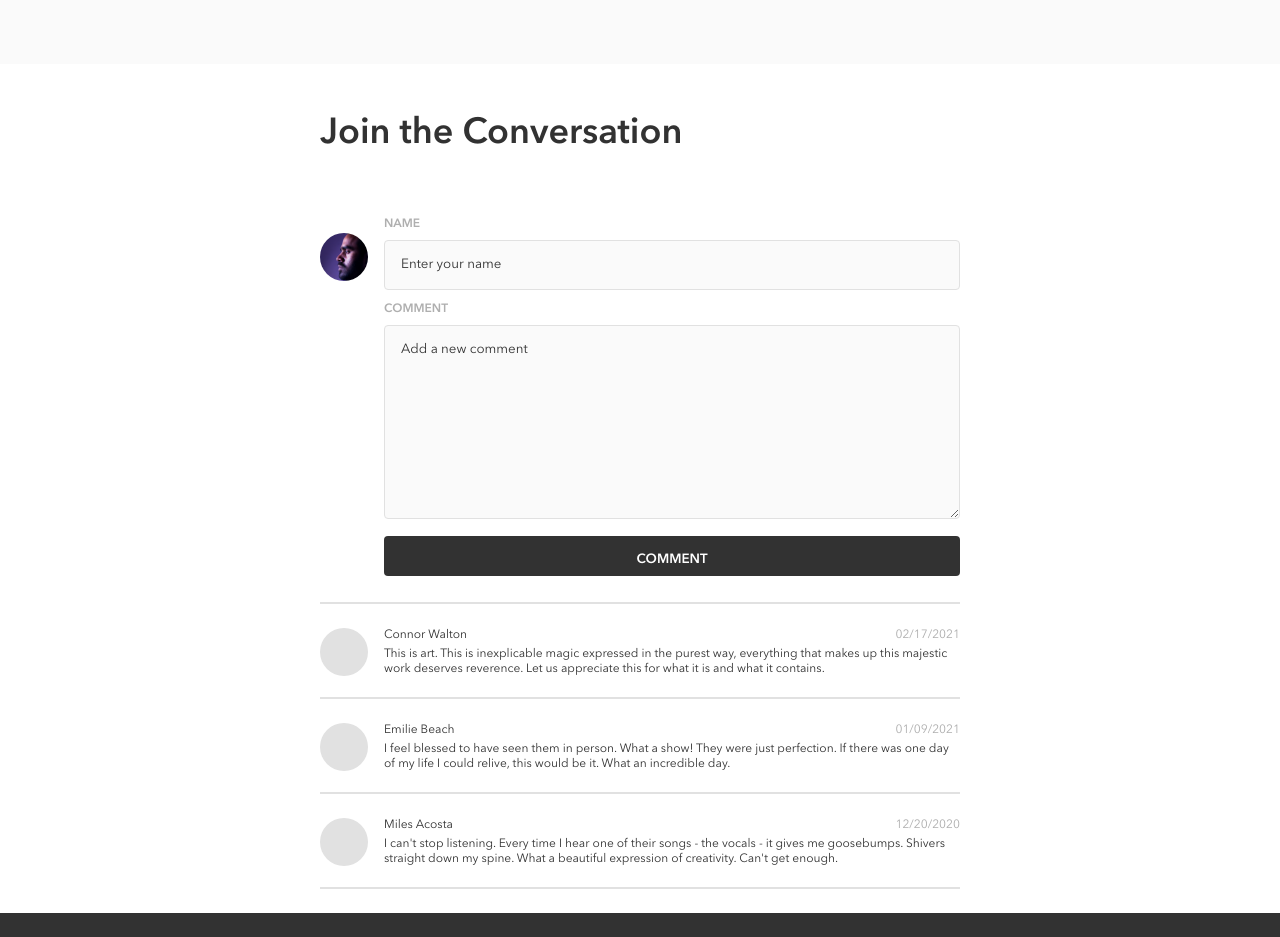
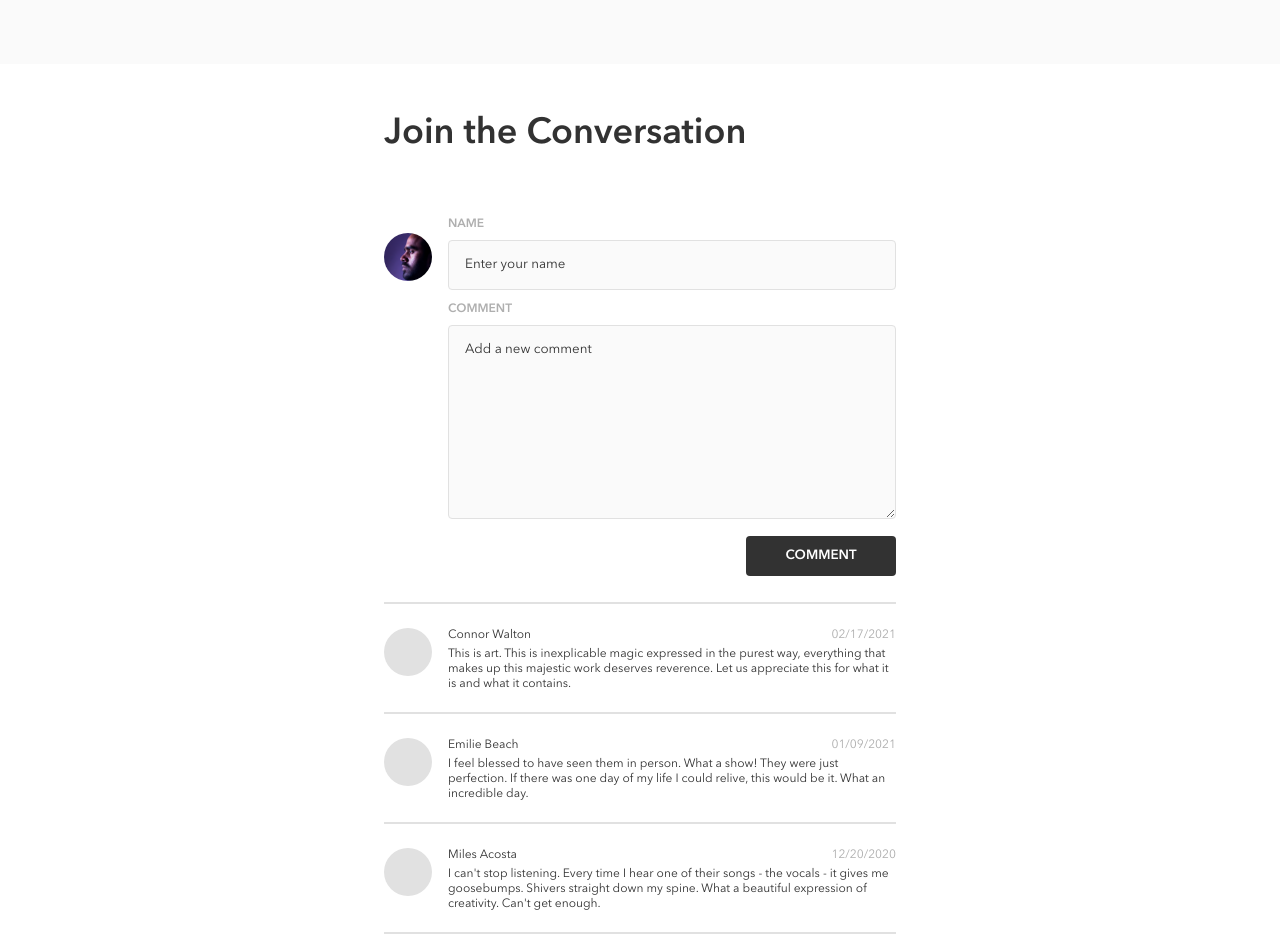
Before and after one commit to vivi-su/vivi-schulz-bandsite, a plain HTML site: page index.html in a window 1280 px wide. Shown: the part 2575-3512 px from the top of the page. Drawn offline with Linux system fonts and the light colour scheme.

Commit message:
move button to mixins.

```diff
--- a/index.html
+++ b/index.html
@@ -19,10 +19,10 @@
       <nav>
         <ul class="header__menu">
           <li class="header__menu-item header__menu-item--default">
-            <a class="header__menu-item-link" href="#">Biography</a>
+            <a class="header__menu-item-link" href="./index.html">Biography</a>
           </li>
           <li class="header__menu-item header__menu-item">
-            <a class="header__menu-item-link header__menu-item-link" href="#"
+            <a class="header__menu-item-link header__menu-item-link" href="./pages/shows.html"
               >Shows</a
             >
           </li>
--- a/styles/partials/_mixins.scss
+++ b/styles/partials/_mixins.scss
@@ -49,7 +49,7 @@ $desktop-min-width:1280px;
 /* logo */
 
 @mixin logo{
-     width:100%;
+    width:100%;
     max-width:12rem;
     max-height: 2rem;
     margin: 1.5rem 1.5rem 1.5rem 0;
@@ -57,3 +57,21 @@ $desktop-min-width:1280px;
     cursor: pointer;
      color: $primary-white;
 }
+
+/* button */
+
+@mixin button{
+    width:100%;
+   font-weight: 600;
+    height: 4rem;
+    background-color: #323232;
+    color: $primary-white;
+    border: 0;
+    cursor: pointer;
+    outline: 0;
+    border-radius: 4px;
+    transition: color .25s ease-in-out;
+    &:hover {
+      background-color: $secondary-darkBlack;
+    }
+}
--- a/styles/partials/components/_comment.scss
+++ b/styles/partials/components/_comment.scss
@@ -7,6 +7,10 @@
   margin:0 auto;
   line-height:1.25;
   font-size: 1rem;
+
+  button{
+        @include mixins.button;
+  }
 
   input{
     &::placeholder{
@@ -23,21 +27,12 @@
   }
 
   input,
-  textarea,
-  button {
+  textarea{
     width: 100%;
     padding: 1.2rem;
     outline: 0;
     margin-bottom: 1.2rem;
     border-radius: 4px;
-  }
-
-  button{
-    margin-bottom: 0;
-  }
-
-  input,
-  textarea {
     color: $primary-black;
     border: 1px solid $secondary-mercury;
     background-color: $secondary-alabaster;
@@ -53,17 +48,6 @@
     min-height: 3.6rem;
   }
 
-  button {
-    font-weight: 600;
-    height: 4rem;
-    background-color: #323232;
-    color: $primary-white;
-    border: 0;
-    cursor: pointer;
-    &:hover {
-      background-color: $secondary-darkBlack;
-    }
-  }
 
   &__title {
     font-size: 2.4rem;
@@ -77,8 +61,6 @@
      margin-top:2.4rem;
     margin-bottom:1.6rem;
     color:$primary-black;
-
-
   }
 
   &__form-image {
@@ -142,19 +124,21 @@
     width:70vw;
     font-size: 1.2rem;
 
+    button{
+      padding: 0 3.2rem;
+      width: 15rem;
+      float:right;
+    }
+
     label{
       margin-bottom:0.8rem;
     }
 
     input,
     textarea,
-    button {
+    padding{
         padding: 1.6rem;
         margin-bottom: 1.2rem;
-    }
-
-    button{
-      margin-bottom: 0;
     }
 
     textarea {
@@ -165,8 +149,6 @@
       font-size: 3.6rem;
       padding: 4.8rem 3.6rem 3.6rem 0;
   }
-
-
 
   &__form{
     padding-bottom:1rem;
@@ -187,6 +169,6 @@
 
 @include mixins.mq-large{
 .form,.comment{
-  width:50vw;
+  width:40vw;
 }
 }
```
Also changed, not shown: pages/shows.html (+1 -1 lines), styles/bio.css, 1 other file.
